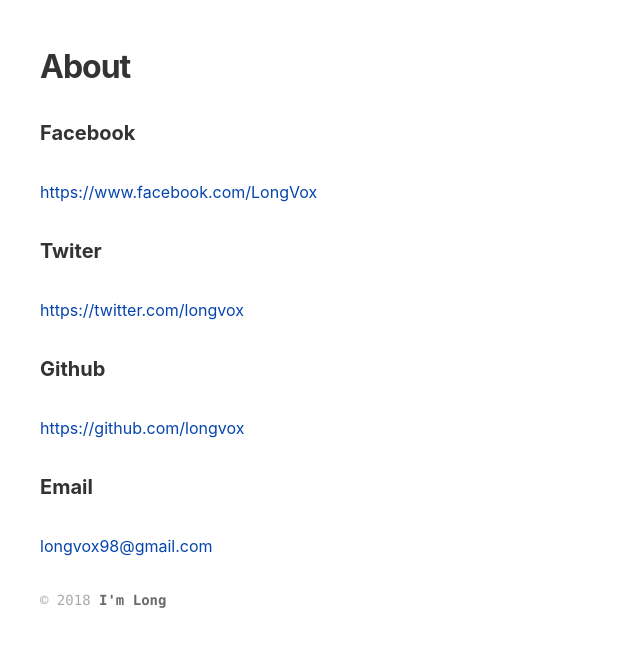
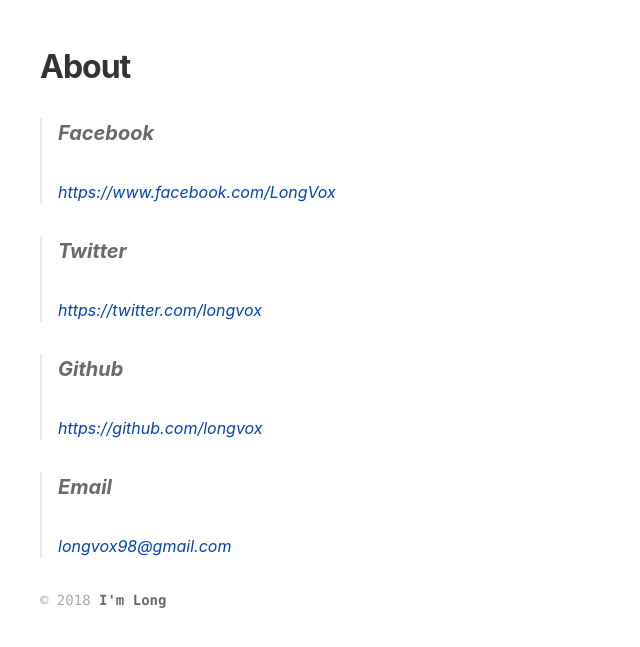
Before and after one commit to longvox/imlong, a Jekyll site: the page built from about.md, in a window 1280 px wide. Shown: the top 647 px of the page, without its empty margins (0-640 px from the left). Built offline with Jekyll 4.4.1, drawn with Linux system fonts in a browser that asks for light colours.

Commit message:
Update about.md

```diff
--- a/about.md
+++ b/about.md
@@ -3,14 +3,14 @@ layout: page
 title: About
 ---
 
-#### **Facebook**
-##### [https://www.facebook.com/LongVox](https://www.facebook.com/LongVox)
+> #### **Facebook**
+> ##### [https://www.facebook.com/LongVox](https://www.facebook.com/LongVox)
 
-#### **Twiter**
-##### [https://twitter.com/longvox](https://twitter.com/longvox)
+> #### **Twitter**
+> ##### [https://twitter.com/longvox](https://twitter.com/longvox)
 
-#### **Github**
-##### [https://github.com/longvox](https://github.com/longvox)
+> #### **Github**
+> ##### [https://github.com/longvox](https://github.com/longvox)
 
-#### **Email**
-##### [longvox98@gmail.com](mailto:longvox98@gmail.com)
+> #### **Email**
+> ##### [longvox98@gmail.com](mailto:longvox98@gmail.com)
```
